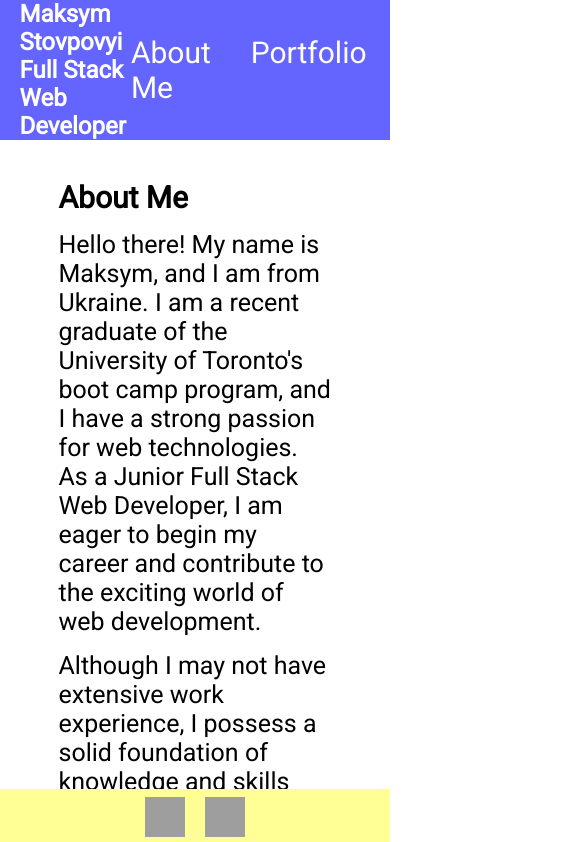
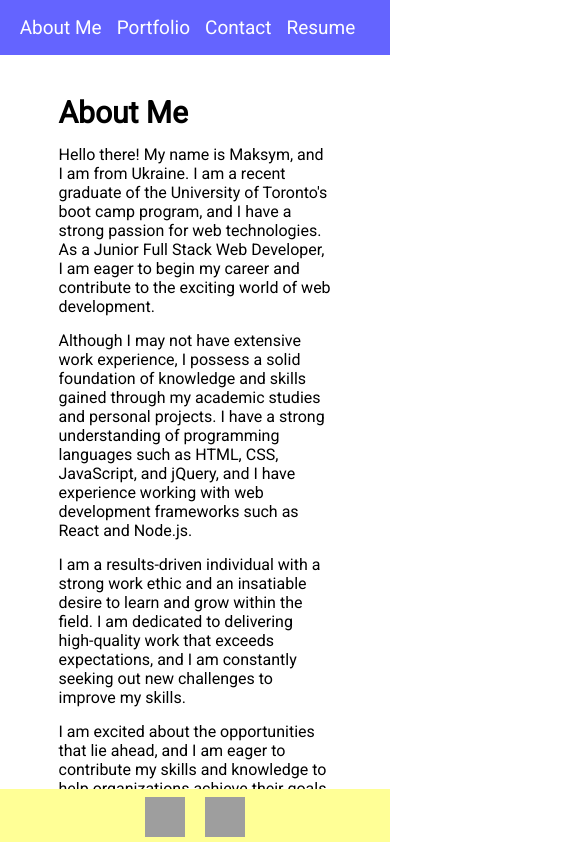
Before and after one commit to MaksymStovpovyi/react-resume, a React (Create React App) app: page / in a window 390 px wide. Shown: the top 842 px of the page, 585 px wide, since content can reach past the window. Built offline with nearby package versions, Linux system fonts and the light colour scheme; grey boxes are pictures that could not be loaded.

Commit message:
responsive

```diff
--- a/src/assets/style.css
+++ b/src/assets/style.css
@@ -227,3 +227,205 @@
 .container-portfolio ul:last-of-type {
   margin-bottom: 70px;
 }
+
+/* media */
+
+/* 1200 */
+@media (max-width: 1200px) {
+
+  .header .header-text {
+    font-size: 14px;
+  }
+
+  .header ul li {
+    font-size: 24px;
+  }
+
+}
+
+/* 992 */
+@media (max-width: 992px) {
+
+  .header {
+    min-height: 55px;
+    width: 100%;
+  }
+  .header .header-text {
+    display: none;
+  }
+  .header ul {
+    margin: 0 auto;
+    right: 0px;
+    align-items: center;
+  }
+  .header ul li {
+    font-size: 19px;
+    text-align: center;
+    margin-right: 15px;
+  }
+  .container-about p {
+    font-size: 20px;
+  }
+  .container-portfolio .box_text_wrapper {
+    right: 3px;
+  }
+  .box {
+    justify-content: left;
+  }
+  .container-contact p {
+    font-size: 20px;
+  }
+  .container-portfolio ul li {
+    font-size: 16px;
+  }
+  .container-portfolio h3 {
+    font-size: 18px;
+  }
+
+}
+
+/* 768 */
+@media (max-width: 768px) {
+
+  .header {
+    min-height: 55px;
+    width: 100%;
+  }
+
+  .header .header-text {
+    display: none;
+  }
+
+  .header ul {
+    margin: 0 auto;
+    right: 0px;
+    align-items: center;
+  }
+
+  .header ul li {
+    font-size: 19px;
+    text-align: center;
+    margin-right: 15px;
+  }
+
+  .container-about p {
+    font-size: 16px;
+  }
+
+  .container-portfolio .box_text_wrapper {
+    right: 3px;
+  }
+
+  .box {
+    justify-content: left;
+  }
+
+  .container-contact p {
+    font-size: 18px;
+  }
+
+  .container-portfolio ul li {
+    font-size: 16px;
+  }
+
+  .container-portfolio h3 {
+    font-size: 18px;
+  }
+
+}
+
+/* 576 */
+@media (max-width: 576px) {
+
+  .header {
+    min-height: 55px;
+    width: 100%;
+  }
+
+  .header .header-text {
+    display: none;
+  }
+
+  .header ul {
+    margin: 0 auto;
+    right: 0px;
+    align-items: center;
+  }
+
+  .header ul li {
+    font-size: 19px;
+    text-align: center;
+    margin-right: 15px;
+  }
+
+  .container-about p {
+    font-size: 16px;
+  }
+
+  .container-portfolio .box_text_wrapper {
+    right: 3px;
+  }
+
+  .box {
+    justify-content: left;
+  }
+
+  .container-contact p {
+    font-size: 14px;
+  }
+
+  .container-portfolio ul li {
+    font-size: 16px;
+  }
+
+  .container-portfolio h3 {
+    font-size: 18px;
+  }
+
+}
+
+/* 376 */
+@media (max-width: 376px) {
+
+  .header {
+    min-height: 55px;
+    width: 100%;
+  }
+
+  .header .header-text {
+    display: none;
+  }
+
+  .header ul {
+    margin: 0 auto;
+    right: 0px;
+    align-items: center;
+  }
+
+  .header ul li {
+    font-size: 13px;
+    text-align: center;
+    margin-right: 15px;
+  }
+
+  .container-about p {
+    font-size: 16px;
+  }
+
+  .container-portfolio .box_text_wrapper {
+    right: 3px;
+  }
+
+  .container-contact p {
+    font-size: 11px;
+  }
+
+  .container-portfolio ul li {
+    font-size: 14px;
+  }
+
+  .container-portfolio h3 {
+    font-size: 16px;
+  }
+
+}
--- a/src/components/pages/Resume.js
+++ b/src/components/pages/Resume.js
@@ -1,5 +1,4 @@
 import React from 'react';
-import DownloadLink from "../downloadFile";
 
 export default function Resume() {
   return (
```
